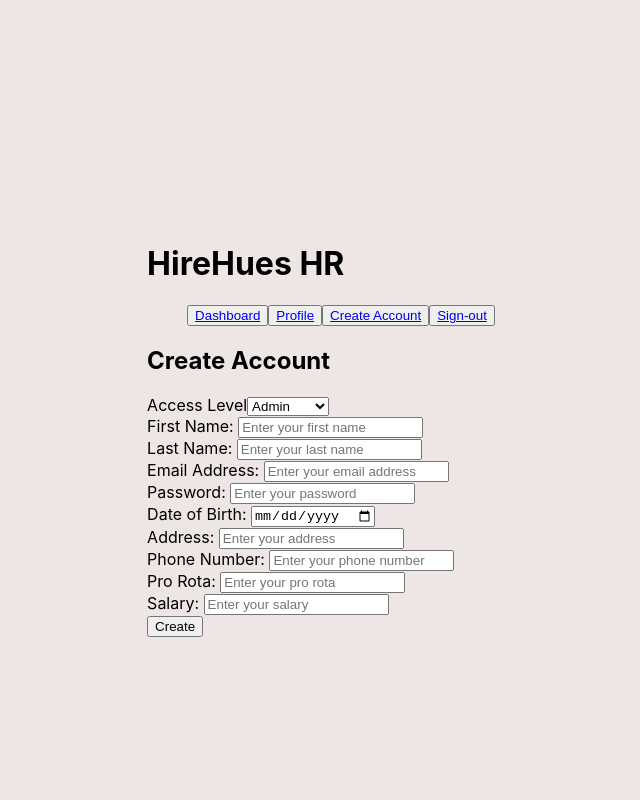
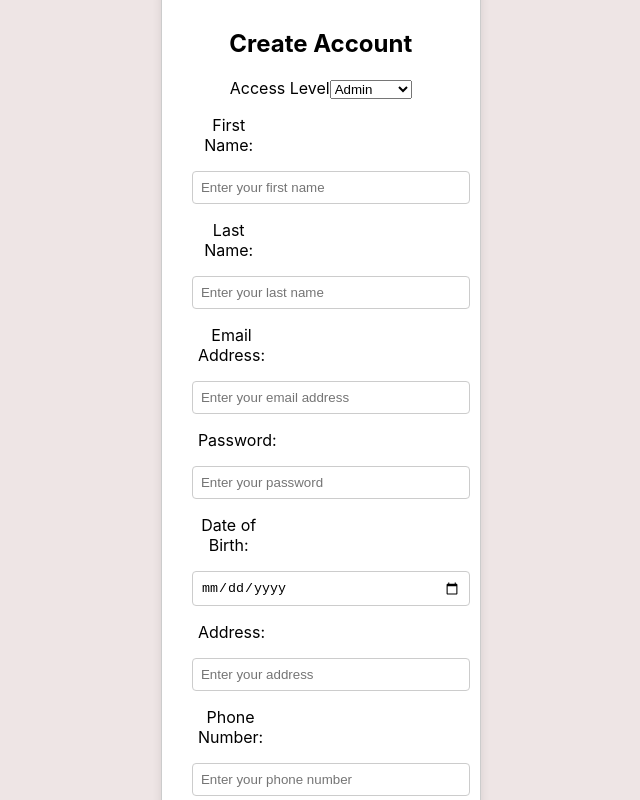
Before and after one commit to remily23/capstone_hr_management_system, a React (Create React App) app in the folder Capstone Project/capstonclient/: page /newaccount in a window 1280 px wide. Shown: the top 800 px of the page, without its empty margins (319-959 px from the left). Built offline with nearby package versions, Linux system fonts and the light colour scheme; no server answers.

Commit message:
updated create account form CSS  with grid for labels

```diff
--- a/Capstone Project/capstonclient/src/App.css
+++ b/Capstone Project/capstonclient/src/App.css
@@ -2,10 +2,10 @@
  background-color: aquamarine;
  align-items: center;
  justify-content: center;
-height: 50%;
-display: flex;
-flex-direction: column;
-flex-wrap: wrap;
+ height: 50%;
+ display: flex;
+ flex-direction: column;
+ flex-wrap: wrap;
 }
 
 #login-form {
@@ -15,7 +15,11 @@ flex-wrap: wrap;
   flex-wrap: wrap;
 }
 
-.update-form-container {
+.create-account {
+  display: grid;
+  justify-content: space-between;
+  align-items: center;
+  width: 80%;
   max-width: 600px;
   margin: auto;
   padding: 20px;
@@ -23,44 +27,16 @@ flex-wrap: wrap;
   border-radius: 8px;
   box-shadow: 0 0 10px rgba(0, 0, 0, 0.1);
   background-color: #fff;
-  text-align: left; /* Align the form to the left */
+  text-align: center;
 }
 
-.form-container {
+.create-account label {
+  flex-direction: column;
+  margin-bottom: 10px;
+  width: 48%;
   display: grid;
   grid-template-columns: 1fr 1fr;
   gap: 10px;
-}
-.form-container label {
-  font-size: 16px;
-  margin-bottom: 5px;
-}
-.form-container input {
-  width: 100%;
-  padding: 8px;
-  box-sizing: border-box;
-  border: 1px solid #ccc;
-  border-radius: 4px;
-}
-.create-button {
-  margin-top: 10px;
-  padding: 10px 20px;
-  background-color: #1976D2;
-  color: #fff;
-  border: none;
-  border-radius: 4px;
-  cursor: pointer;
-  font-size: 16px;
-
-/* .create-account {
-  justify-content: center;
-  display: flex;
-  align-items: center;
-  flex-direction: column;
-}
-
-.create-account label {
-  display: flex;
   flex-direction: row;
   align-items: flex-start;
   margin-bottom: 5px;
@@ -68,11 +44,24 @@ flex-wrap: wrap;
   margin: 1em;
 }
 
-.create-account p {
+.create-account input {
+  box-sizing: border-box;
+  border: 1px solid #ccc;
+  border-radius: 4px;
+  margin-left: 10px;
+  display: grid;
+  width: 100%;
+  padding: 8px;
+  box-sizing: border-box;
+  border: 1px solid #ccc;
+  border-radius: 4px;
+}
+
+/* .create-account p {
   justify-content: center;
-  display: flex;
+  display: grid;
   align-items: center;
-  /* flex-direction: column; */
+  flex-direction: column;
 } */
 
 h1{
@@ -80,12 +69,11 @@ h1{
   margin: 5px;
 }
 
-
 body{
   background-color: #EEE5E5;
   display: flex;
   justify-content: center;
   align-items: center;
   height: 100vh;
-  margin: 30px;
+  margin: 65px;
 }
```
